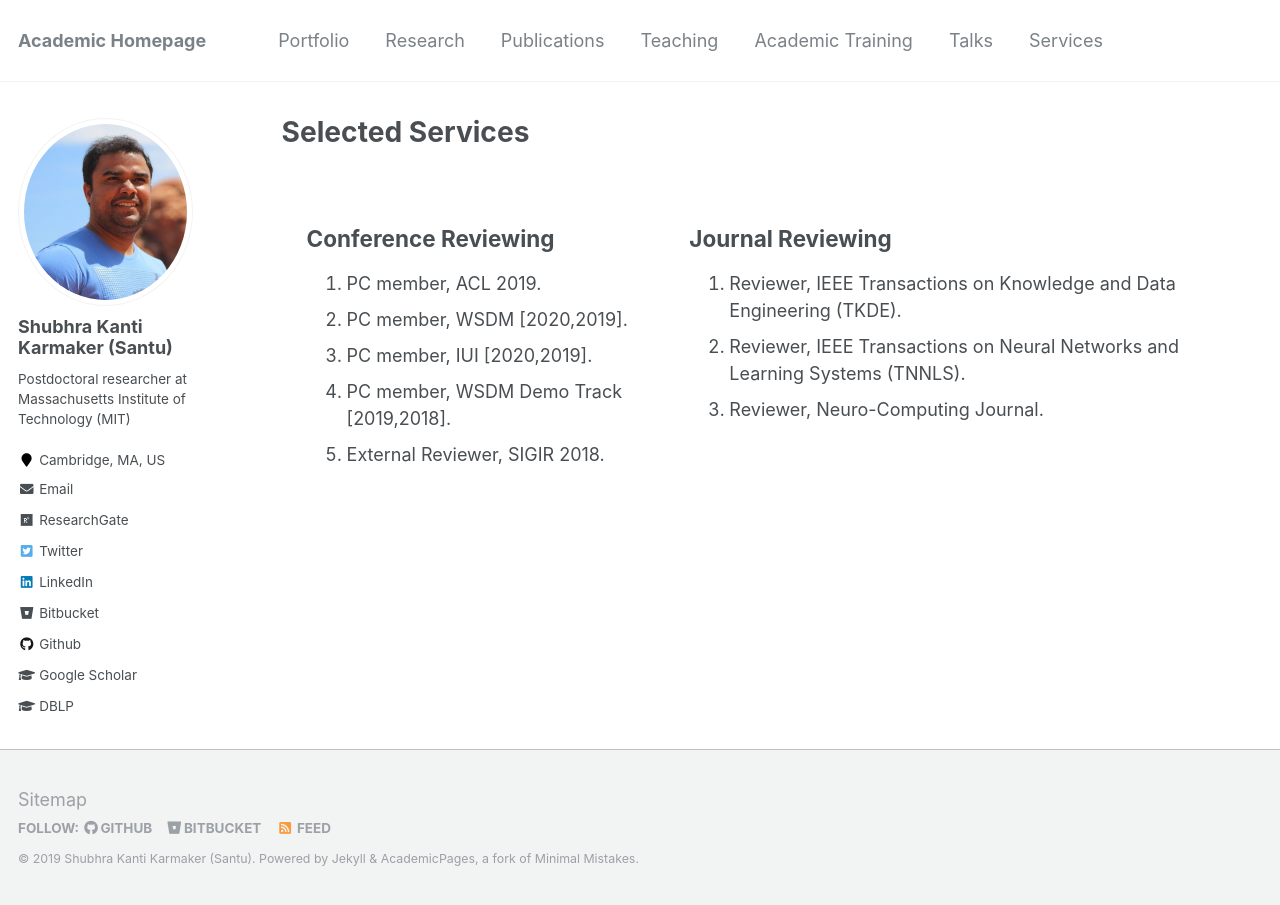
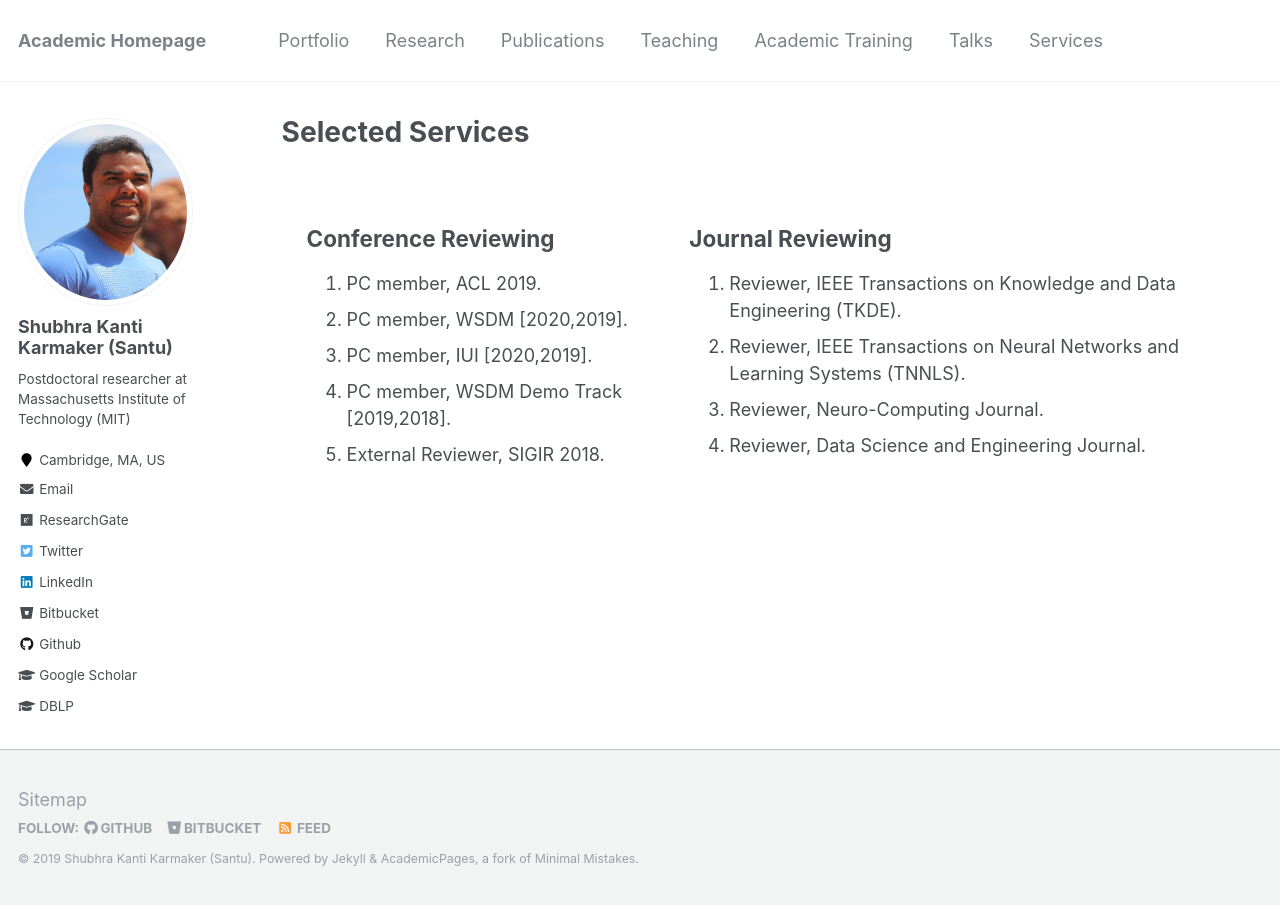
Before and after one commit to karmake2/karmake2.github.io, a Jekyll site: the page built from _pages/services.md, in a window 1280 px wide. Built offline with Jekyll 4.4.1, drawn with Linux system fonts in a browser that asks for light colours.

Commit message:
add Data Science Journal

```diff
--- a/_pages/services.md
+++ b/_pages/services.md
@@ -27,6 +27,7 @@ redirect_from:
 				<li> Reviewer, IEEE Transactions on Knowledge and Data Engineering (TKDE). </li>
 				<li> Reviewer, IEEE Transactions on Neural Networks and Learning Systems (TNNLS). </li>
 				<li> Reviewer, Neuro-Computing Journal. </li>
+				<li> Reviewer, Data Science and Engineering Journal. </li>
 			</ol>
 		</td>
 
```
Also changed, not shown: 2 other files.
